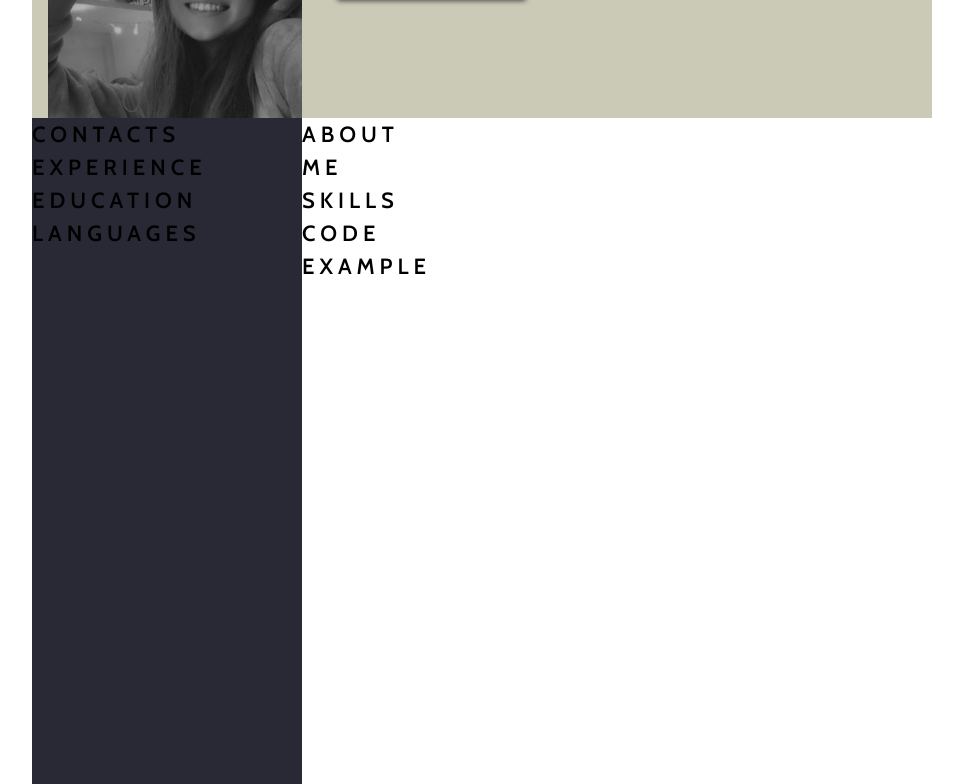
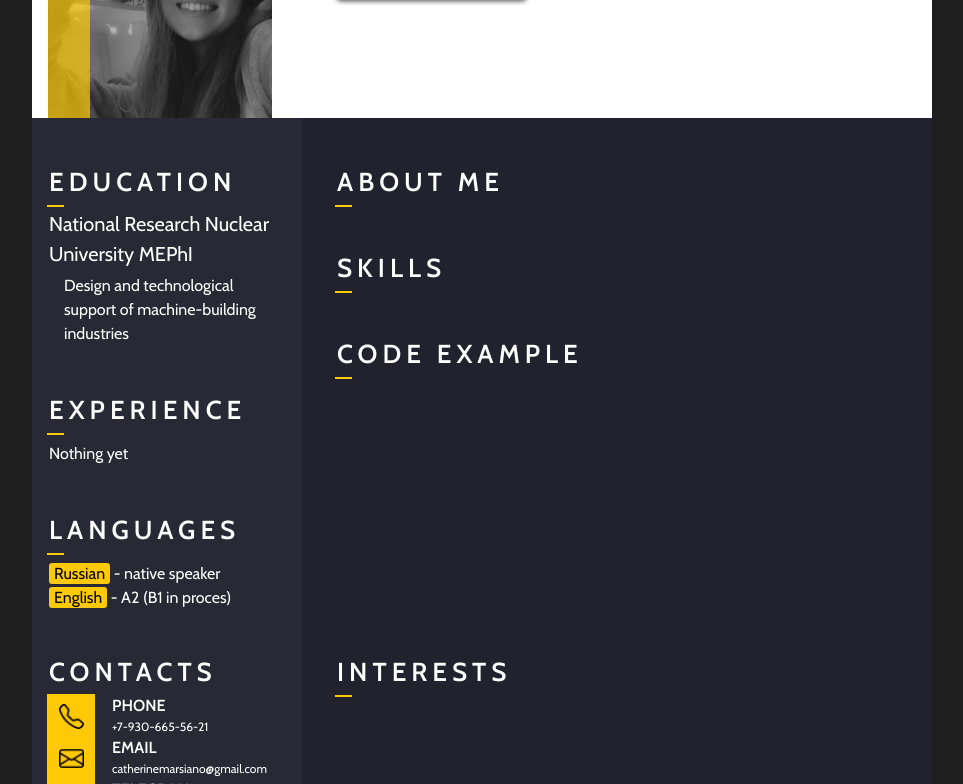
Before and after one commit to EkaterinaRina/rsschool-cv, a plain HTML site: page index.html in a window 1280 px wide. Shown: the part 167-951 px from the top of the page, without its empty margins (158-1121 px from the left). Drawn offline with Linux system fonts and the light colour scheme.

Commit message:
feat: add contacts

```diff
--- a/index.html
+++ b/index.html
@@ -11,6 +11,7 @@
           <div class="image">
             <img src="image/me.jpg" alt="photo" width="254" height="265" />
           </div>
+          <div class="rectangle"></div>
           <div class="header_content">
             <nav class="nav">
               <ul class="nav-list">
@@ -48,20 +49,30 @@
       <main class="main">
         <div class="container main-container">
           <div class="left-column">
-            <section class="section" id="contacts">
-              <h2 class="section-title">Contacts</h2>
+            <div class="text-left">
+              <section class="section" id="education">
+                <h2 class="section-title">Education</h2>
+                <h4>National Research Nuclear University MEPhI</h4>
+                <p class="paragraph-education">
+                  Design and technological support of machine-building
+                  industries
+                </p>
               </section>
               <section class="section" id="experience">
                 <h2 class="section-title">Experience</h2>
-            </section>
-            <section class="section" id="education">
-              <h2 class="section-title">Education</h2>
+                <p class="paragraph">Nothing yet</p>
               </section>
               <section class="section" id="languages">
                 <h2 class="section-title">Languages</h2>
+                <p class="paragraph">
+                  <span class="languages">Russian</span> - native speaker<br />
+                  <span class="languages">English</span> - A2 (B1 in proces)
+                </p>
               </section>
             </div>
+          </div>
           <div class="right-column">
+            <div class="right-text">
               <section class="section" id="about">
                 <h2 class="section-title">About me</h2>
               </section>
@@ -73,10 +84,74 @@
              </section>
           </div>
           </div>
+        </div>
       </main>
 
       <footer class="footer">
-        <div class="container footer-container"></div>
+        <div class="container footer-container">
+          <div class="left-footer">
+            <div class="text-left">
+              <section class="section" id="contacts">
+                <h2 class="section-title section-title-footer">Contacts</h2>
+              </section>
+              <div class="footer-contacts">
+                <div id="square">
+                  <img
+                    class="image-phone"
+                    src="image/telephone.png"
+                    alt="phone"
+                    width="25px"
+                    height="25px"
+                  />
+                  <a href="mailto:catherinemarsiano@gmail.com" class="contact-link">
+                    <img
+                      class="image-email"
+                      src="image/email.png"
+                      alt="mail"
+                      width="25px"
+                      height="25px"
+                    />
+                  </a>
+                  <a href="https://telegram.me/cathines" class="contact-link">
+                    <img
+                    class="image-telegram"
+                    src="image/telegram.png"
+                    alt="instagram"
+                    width="25px"
+                    height="25px"
+                  />
+                  </a>
+                  <a href="https://github.com/EkaterinaRina" class="contact-link">
+                  <img
+                    class="image-git"
+                    src="image/GitHub.png"
+                    alt="GitHub"
+                    width="25px"
+                    height="25px"
+                  />
+                  </a>
+                </div>
+                <div class="text-contacts">
+                  <h5>Phone</h5>
+                  <p class="contacts">+7-930-665-56-21</p>
+                  <h5>Email</h5>
+                  <p class="contacts">catherinemarsiano@gmail.com</p>
+                  <h5>Telegram</h5>
+                  <p class="contacts">@cathines</p>
+                  <h5>GitHub</h5>
+                  <p class="contacts">EkatherinaRina</p>
+                </div>
+              </div>
+            </div>
+          </div>
+          <div class="right-footer">
+            <div class="right-footer-text">
+              <section class="section" id="interests">
+               <h2 class="section-title">Interests</h2>
+             </section>
+          </div>
+          </div>
+        </div>
       </footer>
     </div>
   </body>
--- a/style.css
+++ b/style.css
@@ -5,6 +5,7 @@
   src: url("assets/fonts/Cabin-SemiBold.ttf");
 
 }
+
 @font-face {
   font-family: "CabinRegular";
   font-style: normal;
@@ -12,14 +13,17 @@
   src: url("assets/fonts/Cabin-Regular.ttf");
 
 }
-*{
+
+* {
   box-sizing: border-box;
   margin: 0;
 }
+
 html {
   scroll-behavior: smooth;
 }
-body{
+
+body {
   font-family: "CabinRegular" sans-serif;
   min-height: 100vh;
   margin: 0;
@@ -30,29 +34,33 @@ body{
   font-size: 18px;
   font-weight: 400;
   line-height: 1.5;
-    /*color: ;*/
+  background-color: #1e1e1e;
 }
-.body-container{
+
+.body-container {
   margin: 20px auto;
   position: relative;
   width: 900px;
 }
 
-.header{
+.header {
   box-sizing: border-box;
   width: 100%;
   height: 265px;
-  background-color: rgb(203, 202, 183);
+  background-color: rgb(255, 255, 255);
 
 }
-.header_container{
+
+.header_container {
   display: flex;
 
 }
-.header_content{
+
+.header_content {
   display: flex;
   flex-direction: column;
 }
+
 .nav-list {
   display: flex;
   /* justify-content: flex-end;
@@ -62,7 +70,8 @@ body{
   left: 0px;
   list-style: none;
 }
-.nav-link{
+
+.nav-link {
   font-family: "CabinBold";
   padding: 0 20px;
   line-height: 50px;
@@ -70,16 +79,19 @@ body{
   color: #000000;
   transition: color 0.5s;
 }
+
 .nav-link:hover {
   color: #ffc905;
 }
-.section-profile{
+
+.section-profile {
   display: flex;
   position: absolute;
   top: 66px;
   left: 302px;
 }
-.section-title-profile{
+
+.section-title-profile {
   font-family: "CabinBold";
   font-size: 30px;
   font-weight: 600;
@@ -87,7 +99,8 @@ text-transform: uppercase;
   letter-spacing: 5px;
   color: black;
 }
-.profession{
+
+.profession {
   position: absolute;
   top: 112px;
   left: 305px;
@@ -96,57 +109,194 @@ color: black;
   background-color: #ffc905;
   box-shadow: 0px 4px 5px rgb(71, 71, 71);
 }
-.image{
+
+.image {
   display: flex;
   position: relative;
   left: 16px;
   overflow: hidden;
   margin: 0;
 }
+
+.rectangle {
+  width: 48px;
+  height: 265px;
+  background-color: #FFC905;
+  opacity: 0.7;
+  position: relative;
+  left: -208.5px;
+}
+
 /*
 #profile{
   display: flex;
 }*/
 
-.main{
+.main {
   border: none;
 }
-.main-container{
+
+.main-container {
   display: flex;
 
 }
-.section {
+
+/*.section {
   width: 50%;
-}
+}*/
 @media (max-width: 768px) {
   .section {
     width: 100%;
   }
 }
-.section-title{
+
+.section-title {
   font-family: "CabinBold";
-  font-size: 22px;
+  font-size: 26px;
   font-weight: 400;
   text-transform: uppercase;
   letter-spacing: 5px;
-color: black;
+  color: rgb(255, 255, 255);
+  margin-top: 45px;
 }
-.left-column{
+
+.section-title::after {
+  content: "";
+  width: 17px;
+  height: 2px;
+  background-color: #FFC905;
+  display: block;
+  transform: translateY(3px);
+  position: relative;
+  left: -2px;
+}
+
+.left-column {
   background-color: #292935;
   width: 270px;
-  height: 700px;
+  height: 500px;
+}
+
+.text-left {
+  margin-left: 17px;
+  margin-right: 20px;
+  margin-top: 5px;
+}
+
+h4 {
+  margin-top: 5px;
+  font-family: "CabinRegular";
+  color: white;
+  font-weight: 400;
+  font-size: 20px;
+}
+
+p {
+  font-family: "CabinRegular";
+  color: white;
+  font-weight: 400;
+  font-size: 16px;
+}
+
+.paragraph-education {
+  margin-left: 15px;
+  margin-top: 5px;
+}
+
+.paragraph {
+  margin-top: 10px;
+}
+
+.languages {
+  padding: 1px 5px;
+  border-radius: 3px;
+  background-color: #ffc905;
+  color: #000000;
+}
+
+.right-column {
+  background-color: #22222f;
+  width: 630px;
+  height: 500px;
+}
+
+.right-text {
+  margin-left: 35px;
+  margin-right: 20px;
+  margin-top: 5px;
 }
 
 
-.footer{
-  border: 1px solid black;
+.footer {
+  border: none;
+}
+
+.footer-container {
+  display: flex;
+}
+
+.left-footer {
+  background-color: #292935;
+  width: 270px;
+  height: 250px;
+}
+
+#square {
+  width: 48px;
+  height: 174px;
+  background: #FFC905;
+  position: relative;
+  left: -2px;
+  display: flex;
+  flex-direction: column;
+  justify-content: space-between;
+  padding-top: 10px;
+  align-items: center;
+}
+
+.image-phone {
+  margin-bottom: 5px;
+}
+
+.section-title-footer {
+  margin-top: 35px;
+}
+
+.footer-contacts {
+  display: flex;
+
+}
+
+.text-contacts {
+  font-family: "CabinBold";
+  font-weight: 400;
+  color: white;
+}
+
+h5 {
+  margin-left: 15px;
+  text-transform: uppercase;
+  font-size: 16px;
+}
+
+.contacts {
+  font-size: 12px;
+  margin-left: 15px;
 }
 
 
+.right-footer {
+  background-color: #22222f;
+  width: 630px;
+}
 
+.right-footer-text {
+  margin-left: 35px;
+  display: flex;
+  position: relative;
+  bottom: 10px;
+}
 
-.container{
+.container {
   max-width: 1440px;
-    /*margin: 0  auto;*/
-
 }
```
Also changed, not shown: image/GitHub.png (added), image/email.png (added), image/telegram.png (added), image/telephone.png (added). Lines whose indentation alone changed are shown as unchanged.
